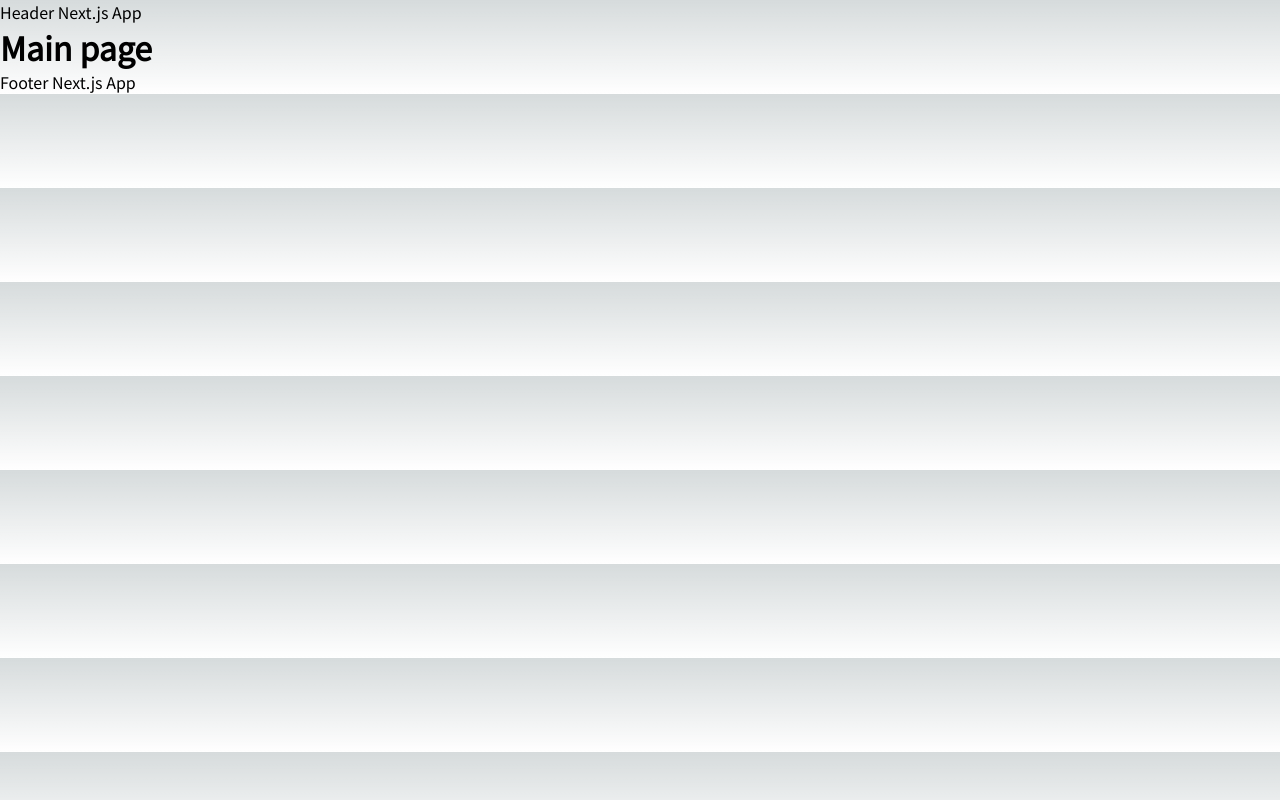
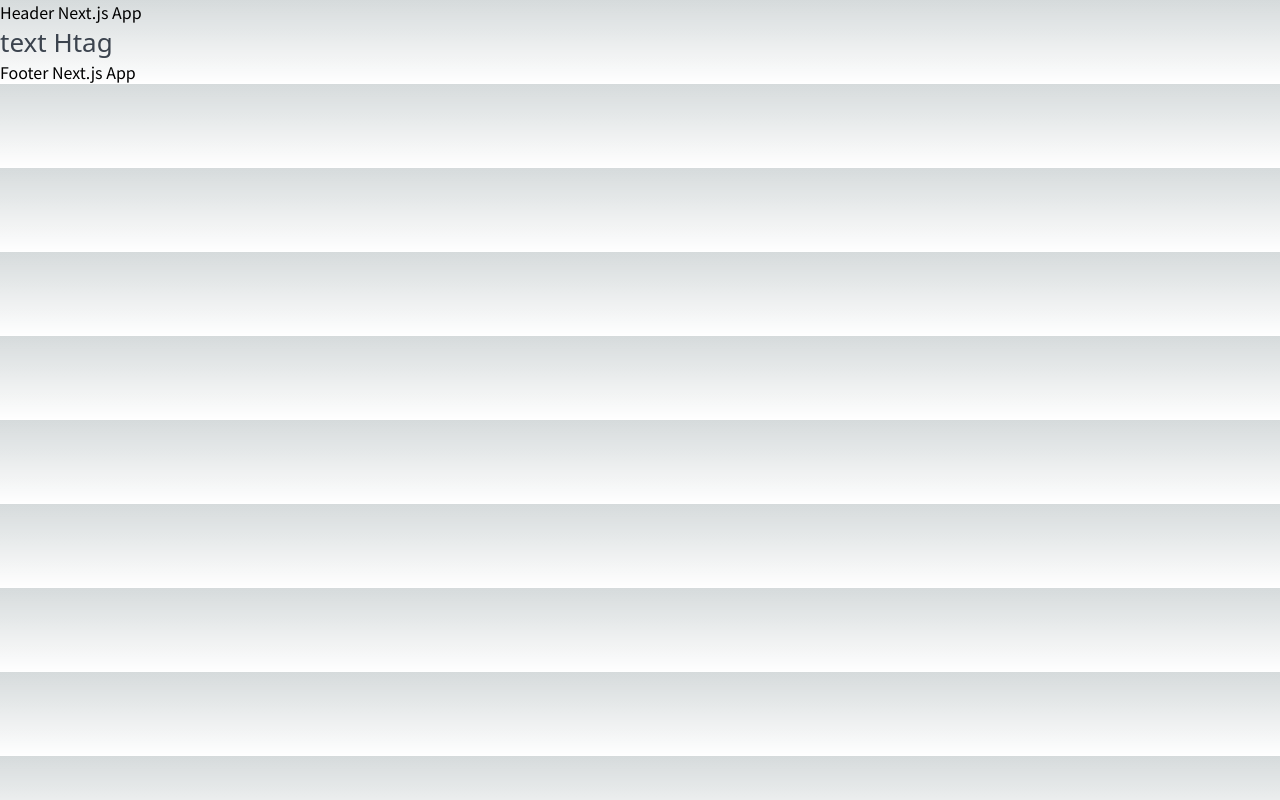
Before and after one commit to Butcherok/Next.js-TS-Top-app, a Next.js app: page / in a window 1280 px wide. Built offline with nearby package versions, Linux system fonts and the light colour scheme.

Commit message:
add: syles for Htag

```diff
--- a/src/app/page.tsx
+++ b/src/app/page.tsx
@@ -1,10 +1,11 @@
-import { TheFooter, TheHeader } from '@/components';
+import { Htag, TheFooter, TheHeader } from '@/components';
+
 export default function Home() {
   return (
     <main>
       <TheHeader />
-      <h1>Main page</h1>
-      <TheFooter/>
+      <Htag tag="h1">text Htag</Htag>
+      <TheFooter />
     </main>
   );
 }
--- a/src/components/Htag/Htag.module.css
+++ b/src/components/Htag/Htag.module.css
@@ -0,0 +1,10 @@
+.h1 {
+  color: #3b434e;
+  font-family:
+    Noto Sans,
+    sans-serif;
+  font-size: 26px;
+  font-style: normal;
+  font-weight: 500;
+  line-height: normal;
+}
--- a/src/components/Htag/Htag.props.ts
+++ b/src/components/Htag/Htag.props.ts
@@ -0,0 +1,6 @@
+import { ReactNode } from 'react';
+
+export interface HtagProps {
+  tag: 'h1' | 'h2' | 'h3';
+  children: ReactNode;
+}
--- a/src/components/Htag/Htag.tsx
+++ b/src/components/Htag/Htag.tsx
@@ -0,0 +1,16 @@
+import { HtagProps } from './Htag.props';
+import styles from './Htag.module.css';
+
+export const Htag = ({ tag, children }: HtagProps) => {
+  switch (tag) {
+    case 'h1':
+      return <h1 className={styles.h1}>{children}</h1>;
+    case 'h2':
+      return <h2>{children}</h2>;
+    case 'h3':
+      return <h3>{children}</h3>;
+
+    default:
+      return <></>;
+  }
+};
--- a/src/components/index.ts
+++ b/src/components/index.ts
@@ -1,4 +1,5 @@
 import { TheHeader } from './TheHeader/TheHeader';
 import { TheFooter } from './TheFooter/TheFooter';
+import { Htag } from './Htag/Htag';
 
-export { TheHeader, TheFooter };
+export { TheHeader, TheFooter, Htag };
```
